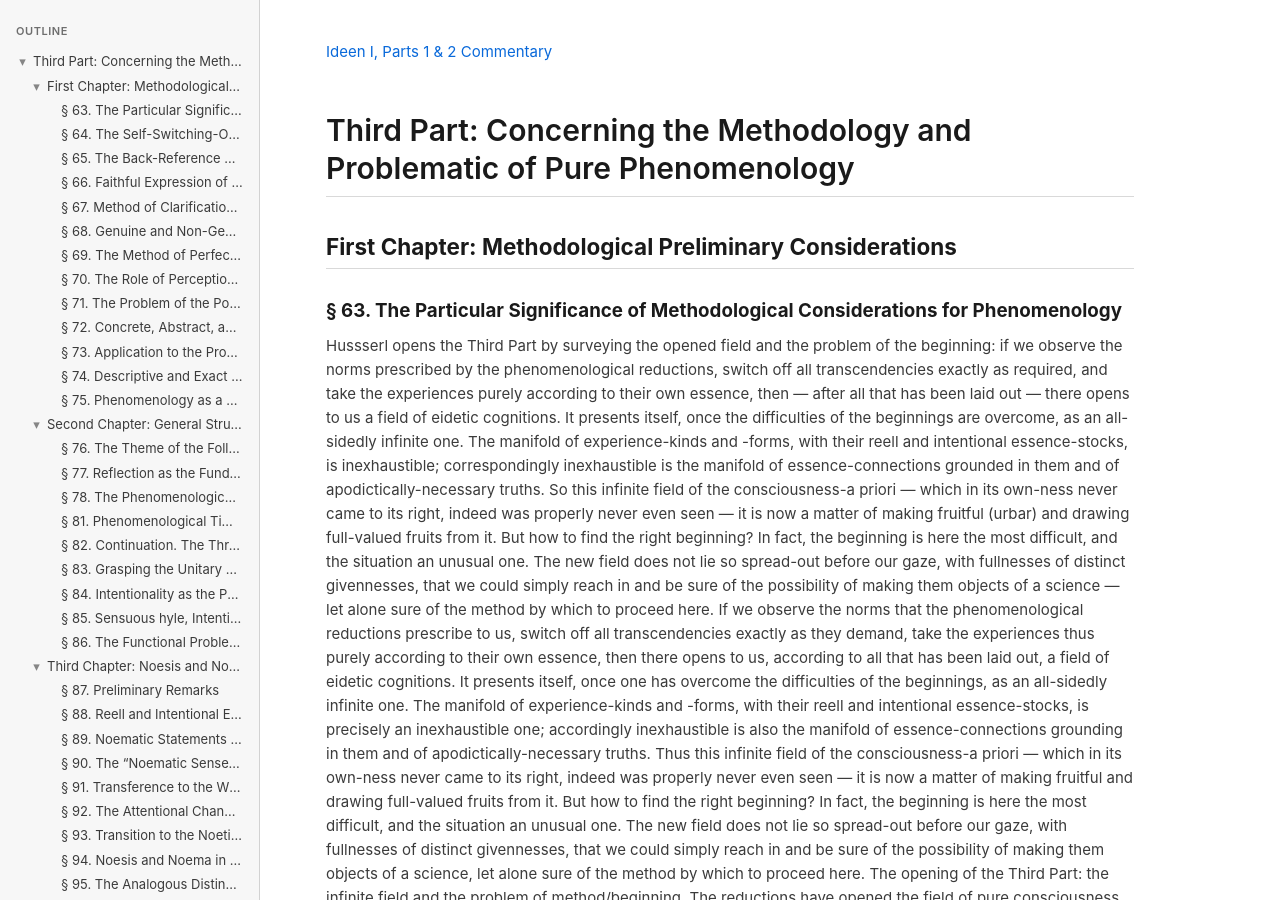
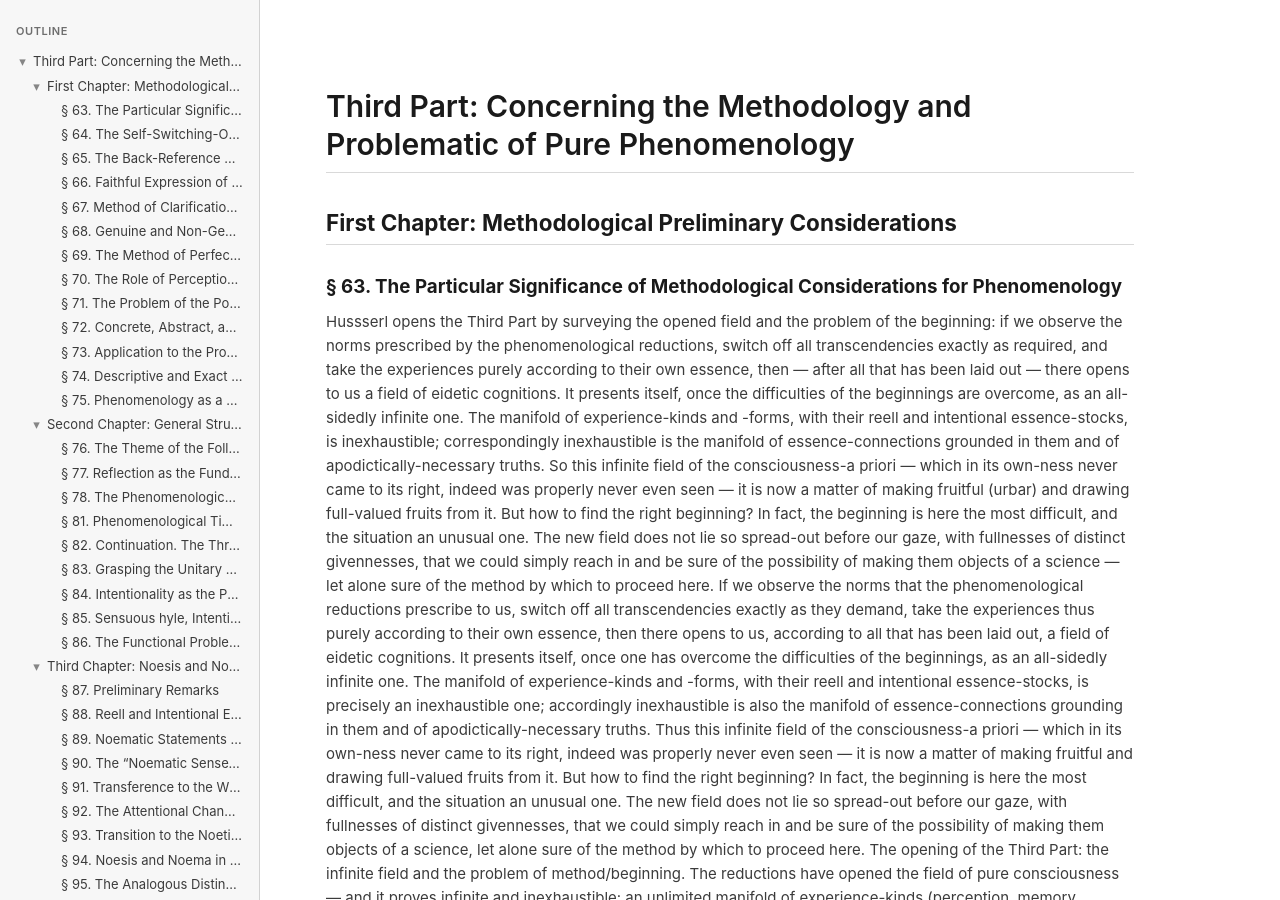
Before and after one commit to faultynode/commentaries, a Jekyll site: the page built from commentaries/husserl/husserliana-3-ideas-i-parts-3-4-commentary.md, in a window 1280 px wide and 900 px high. Built offline with Jekyll 4.4.1, drawn with Linux system fonts in a browser that asks for light colours.

Commit message:
Remove personal machine paths from tracked Claude settings, drop stray doc link
- .claude/settings.json had absolute local paths baked into permission
  rules (Windows username, other local repos, installed software paths).
  Move those into .claude/settings.local.json, which is personal/local
  and now gitignored, keeping settings.json to generic project-shared
  rules only.
- Remove a leftover private Google Docs edit link from the Hua 3
  Parts 3-4 commentary that shouldn't have shipped to a published page.

```diff
--- a/commentaries/husserl/husserliana-3-ideas-i-parts-3-4-commentary.md
+++ b/commentaries/husserl/husserliana-3-ideas-i-parts-3-4-commentary.md
@@ -3,8 +3,6 @@ layout: default
 title: Husserl, Hua 3 — Ideas I, Parts 3–4
 wordpress_id: 410
 ---
-
-[Ideen I, Parts 1 & 2 Commentary](https://docs.google.com/document/d/1I-_VJk0alpXGnt8KvvAAQX4PiNZQWGek-1KSCfwmk-w/edit?usp=sharing)
 
 # Third Part: Concerning the Methodology and Problematic of Pure Phenomenology
 
```
Also changed, not shown: .claude/settings.json, 1 other file.
